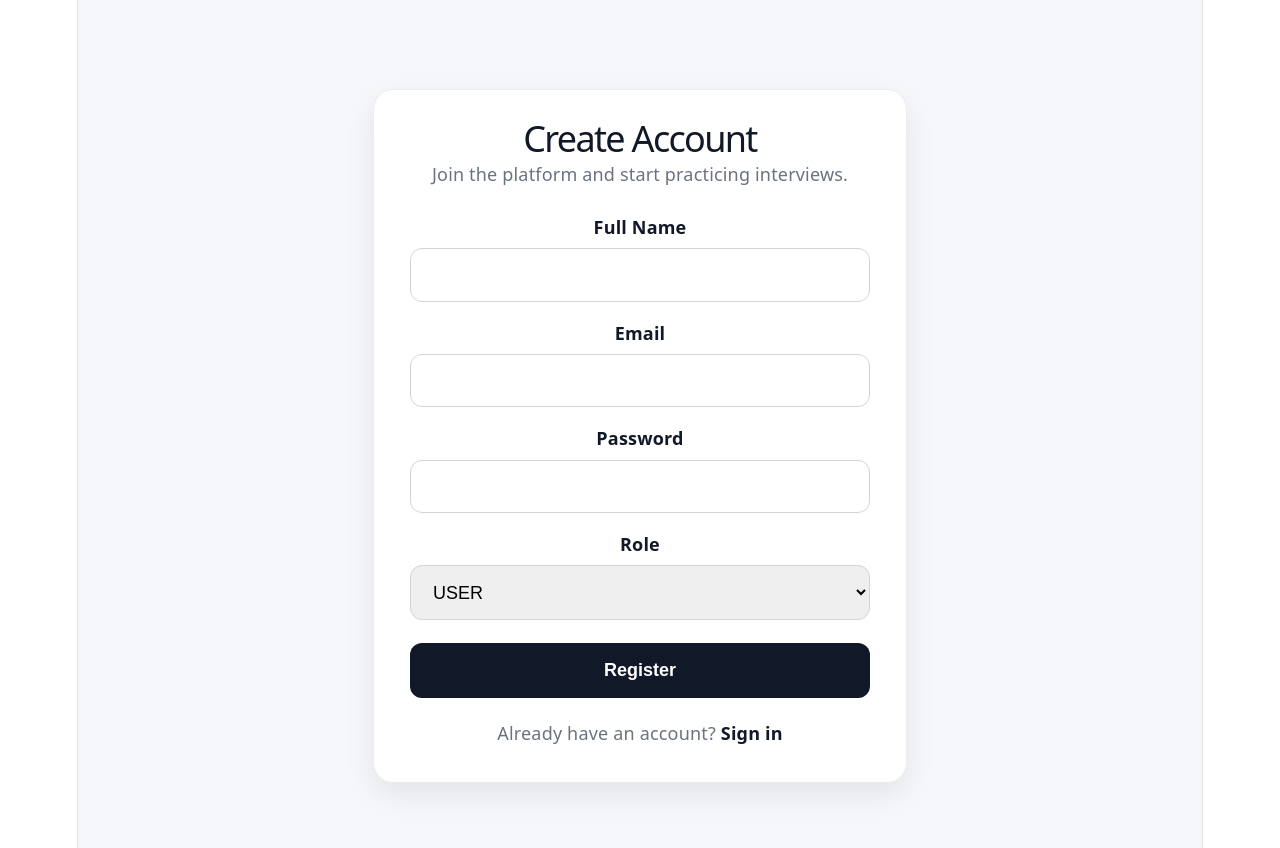
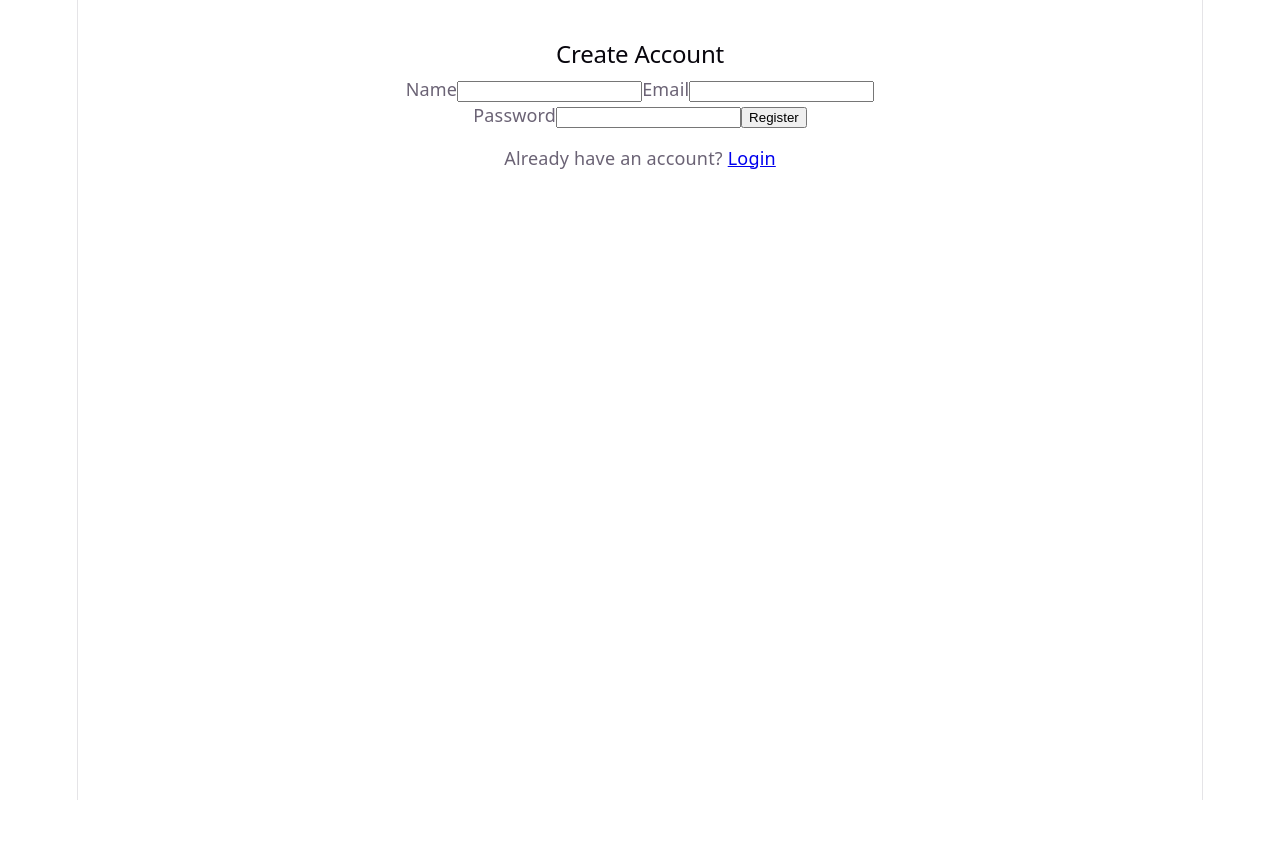
Before and after one commit to djbell261/26q1-team1-capstone-deploy, a React app in the folder interviewprep/frontend/: page /register in a window 1280 px wide. Shown: the top 848 px of the page. After the commit the page ends 800 px from the top, so only its background shows below. Built offline with nearby package versions, Linux system fonts and the light colour scheme; the HTML template or start-up script is replaced by a standard one.

Commit message:
register feat added

```diff
--- a/interviewprep/frontend/src/pages/LoginPage.jsx
+++ b/interviewprep/frontend/src/pages/LoginPage.jsx
@@ -1,54 +1,82 @@
 import { useState } from "react";
-import { useNavigate } from "react-router-dom";
-import { loginUser } from "../services/authApi";
+import { Link, useNavigate } from "react-router-dom";
+import api from "../services/api";
 
 export default function LoginPage() {
-  const [email, setEmail] = useState("");   // ✅ MUST be email
+  const navigate = useNavigate();
+
+  const [email, setEmail] = useState("");
   const [password, setPassword] = useState("");
   const [error, setError] = useState("");
-
-  const navigate = useNavigate();
+  const [loading, setLoading] = useState(false);
 
   const handleSubmit = async (e) => {
     e.preventDefault();
+    setError("");
+    setLoading(true);
 
     try {
-      const data = await loginUser({
-        email,        // ✅ CRITICAL FIX
+      const response = await api.post("/api/auth/login", {
+        email,
         password,
       });
 
+      const data = response.data;
+
+      if (data?.token) {
         localStorage.setItem("token", data.token);
+      }
+
       navigate("/dashboard");
     } catch (err) {
       console.error(err);
-      setError("Login failed. Please check your credentials.");
+      setError(
+        err.response?.data?.message ||
+        err.response?.data ||
+        "Login failed."
+      );
+    } finally {
+      setLoading(false);
     }
   };
 
   return (
-    <div className="login-container">
+    <div className="page-container">
+      <div
+        className="simple-card"
+        style={{ maxWidth: "500px", margin: "40px auto" }}
+      >
         <h2>Login</h2>
 
         <form onSubmit={handleSubmit}>
+          <label>Email</label>
           <input
             type="email"
-          placeholder="Email"
             value={email}
             onChange={(e) => setEmail(e.target.value)}
+            required
           />
 
+          <label>Password</label>
           <input
             type="password"
-          placeholder="Password"
             value={password}
             onChange={(e) => setPassword(e.target.value)}
+            required
           />
 
-        {error && <p className="error">{error}</p>}
+          {error && <p>{error}</p>}
 
-        <button type="submit">Login</button>
+          <button type="submit" disabled={loading}>
+            {loading ? "Logging in..." : "Login"}
+          </button>
         </form>
+
+        {/* 🔥 THIS WAS MISSING */}
+        <p style={{ marginTop: "16px" }}>
+          Don’t have an account? <Link to="/register">Register</Link>
+        </p>
+      </div>
     </div>
   );
 }
--- a/interviewprep/frontend/src/pages/RegisterPage.jsx
+++ b/interviewprep/frontend/src/pages/RegisterPage.jsx
@@ -1,11 +1,9 @@
 import { useState } from "react";
 import { Link, useNavigate } from "react-router-dom";
-import { registerUser } from "../services/authApi";
-import { useAuthContext } from "../context/AuthContext";
+import api from "../services/api";
 
 export default function RegisterPage() {
   const navigate = useNavigate();
-  const { login } = useAuthContext();
 
   const [formData, setFormData] = useState({
     name: "",
@@ -30,23 +28,20 @@ export default function RegisterPage() {
     setLoading(true);
 
     try {
-      const data = await registerUser(formData);
+      const response = await api.post("/api/auth/register", formData);
+      const data = response.data;
 
-      login({
-        token: data.token,
-        user: {
-          id: data.id,
-          name: data.name,
-          email: data.email,
-          role: data.role,
-        },
-      });
+      if (data?.token) {
+        localStorage.setItem("token", data.token);
+      }
 
-      navigate("/dashboard", { replace: true });
+      navigate("/dashboard");
     } catch (err) {
+      console.error(err);
       setError(
         err.response?.data?.message ||
-          "Registration failed. Please try again."
+          err.response?.data ||
+          "Registration failed."
       );
     } finally {
       setLoading(false);
@@ -54,154 +49,52 @@ export default function RegisterPage() {
   };
 
   return (
+    <div className="page-container">
       <div
-      style={{
-        minHeight: "100vh",
-        background: "#f5f7fb",
-        display: "flex",
-        alignItems: "center",
-        justifyContent: "center",
-        padding: "2rem",
-      }}
+        className="simple-card"
+        style={{ maxWidth: "500px", margin: "40px auto" }}
       >
-      <div
-        style={{
-          width: "100%",
-          maxWidth: "460px",
-          background: "#ffffff",
-          borderRadius: "20px",
-          padding: "2rem",
-          boxShadow: "0 12px 30px rgba(0,0,0,0.08)",
-          border: "1px solid #ececec",
-        }}
-      >
-        <h1
-          style={{
-            marginTop: 0,
-            marginBottom: "0.5rem",
-            fontSize: "2rem",
-            color: "#111827",
-          }}
-        >
-          Create Account
-        </h1>
-
-        <p
-          style={{
-            marginTop: 0,
-            marginBottom: "1.5rem",
-            color: "#6b7280",
-          }}
-        >
-          Join the platform and start practicing interviews.
-        </p>
+        <h2>Create Account</h2>
 
         <form onSubmit={handleSubmit}>
-          <div style={{ marginBottom: "1rem" }}>
-            <label style={labelStyle}>Full Name</label>
+          <label>Name</label>
           <input
             type="text"
             name="name"
             value={formData.name}
             onChange={handleChange}
             required
-              style={inputStyle}
           />
-          </div>
 
-          <div style={{ marginBottom: "1rem" }}>
-            <label style={labelStyle}>Email</label>
+          <label>Email</label>
           <input
             type="email"
             name="email"
             value={formData.email}
             onChange={handleChange}
             required
-              style={inputStyle}
           />
-          </div>
 
-          <div style={{ marginBottom: "1rem" }}>
-            <label style={labelStyle}>Password</label>
+          <label>Password</label>
           <input
             type="password"
             name="password"
             value={formData.password}
             onChange={handleChange}
             required
-              style={inputStyle}
           />
-          </div>
 
-          <div style={{ marginBottom: "1.25rem" }}>
-            <label style={labelStyle}>Role</label>
-            <select
-              name="role"
-              value={formData.role}
-              onChange={handleChange}
-              style={inputStyle}
-            >
-              <option value="USER">USER</option>
-            </select>
-          </div>
+          {error && <p>{error}</p>}
 
-          {error && (
-            <p style={{ color: "crimson", marginBottom: "1rem" }}>{error}</p>
-          )}
-
-          <button type="submit" disabled={loading} style={primaryButtonStyle}>
-            {loading ? "Creating account..." : "Register"}
+          <button type="submit" disabled={loading}>
+            {loading ? "Creating Account..." : "Register"}
           </button>
         </form>
 
-        <p
-          style={{
-            marginTop: "1.25rem",
-            marginBottom: 0,
-            color: "#6b7280",
-          }}
-        >
-          Already have an account?{" "}
-          <Link to="/login" style={linkStyle}>
-            Sign in
-          </Link>
+        <p style={{ marginTop: "16px" }}>
+          Already have an account? <Link to="/login">Login</Link>
         </p>
       </div>
     </div>
   );
 }
-
-const labelStyle = {
-  display: "block",
-  marginBottom: "0.45rem",
-  fontWeight: 600,
-  color: "#111827",
-};
-
-const inputStyle = {
-  width: "100%",
-  padding: "0.85rem 1rem",
-  borderRadius: "12px",
-  border: "1px solid #d1d5db",
-  outline: "none",
-  fontSize: "1rem",
-  boxSizing: "border-box",
-};
-
-const primaryButtonStyle = {
-  width: "100%",
-  border: "none",
-  background: "#111827",
-  color: "#ffffff",
-  padding: "0.95rem 1rem",
-  borderRadius: "12px",
-  cursor: "pointer",
-  fontWeight: 600,
-  fontSize: "1rem",
-};
-
-const linkStyle = {
-  color: "#111827",
-  fontWeight: 600,
-  textDecoration: "none",
-};
--- a/interviewprep/frontend/src/services/api.js
+++ b/interviewprep/frontend/src/services/api.js
@@ -4,14 +4,17 @@ const api = axios.create({
   baseURL: "http://localhost:8099",
 });
 
-api.interceptors.request.use((config) => {
-  const token = localStorage.getItem("token");
+api.interceptors.request.use(
+  (config) => {
+    const token = localStorage.getItem("token");
 
-  if (token) {
-    config.headers.Authorization = `Bearer ${token}`;
-  }
+    if (token) {
+      config.headers.Authorization = `Bearer ${token}`;
+    }
 
-  return config;
-});
+    return config;
+  },
+  (error) => Promise.reject(error)
+);
 
 export default api;
```
Lines whose indentation alone changed are shown as unchanged.
